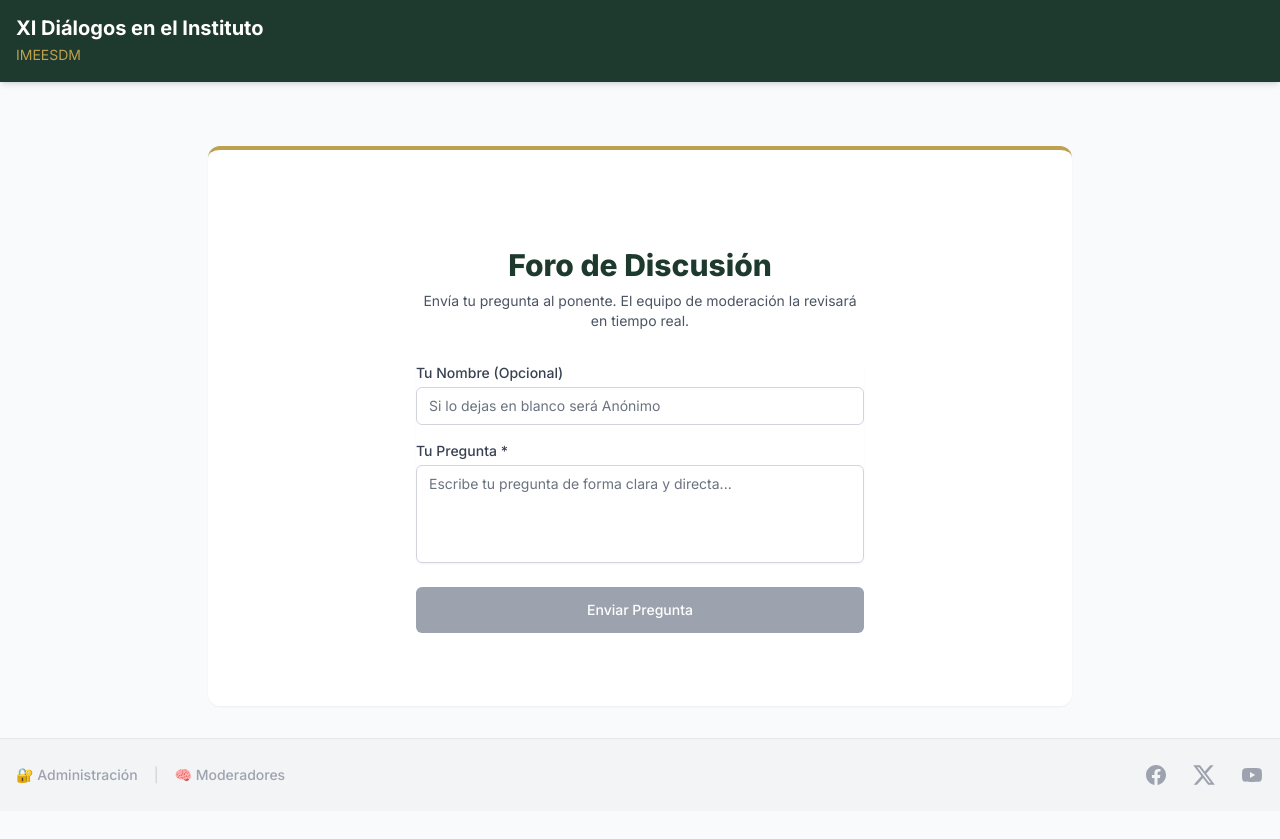
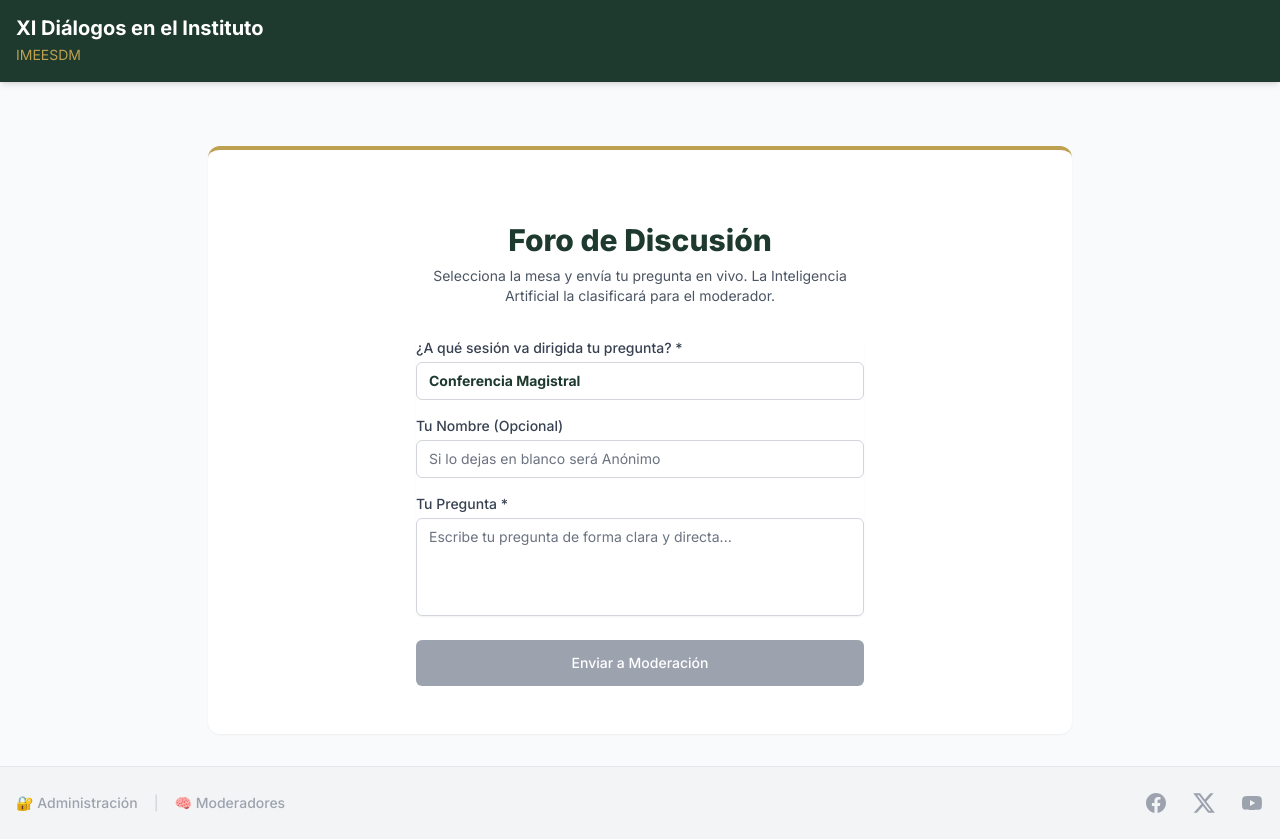
Before and after one commit to maramire2001/Dialogos-IMEESDM, a Next.js app: page /preguntas in a window 1280 px wide. Before the commit the page ends 811 px from the top, so only its background shows below. Built offline with nearby package versions, Linux system fonts and the light colour scheme; no server answers.

Commit message:
feat: Integrar hub de PDF y CVs en vivo

```diff
--- a/src/app/moderador/page.tsx
+++ b/src/app/moderador/page.tsx
@@ -64,10 +64,15 @@ export default function ModeradorDashboard() {
     }
   };
 
+  const [activeTab, setActiveTab] = useState<"asistentes" | "archivos">("asistentes");
+  // Esta línea la ignoramos porque estamos en el Dashboard de moderador
+  const [filtroSesion, setFiltroSesion] = useState("Conferencia Magistral");
+
+  const preguntasFiltradas = preguntas.filter(q => q.sesion === filtroSesion);
+
   const analizarConIA = async () => {
-    // Only analyze pending or unanalyzed questions if we wanted to filter, but let's just analyze everything for the demo event.
-    if (preguntas.length === 0) {
-      alert("No hay preguntas para analizar");
+    if (preguntasFiltradas.length === 0) {
+      alert("No hay preguntas en esta sesión para analizar");
       return;
     }
 
@@ -77,7 +82,7 @@ export default function ModeradorDashboard() {
       const response = await fetch("/api/moderar", {
         method: "POST",
         headers: { "Content-Type": "application/json" },
-        body: JSON.stringify({ questions: preguntas })
+        body: JSON.stringify({ questions: preguntasFiltradas })
       });
 
       const data = await response.json();
@@ -97,7 +102,7 @@ export default function ModeradorDashboard() {
 
   const markAsRead = async (id: string) => {
     const { error } = await supabase.from("preguntas").update({
-      estado: "leída" // We could also append the moderator's name to the DB if we wanted advanced auditing.
+      estado: "leída"
     }).eq("id", id);
     if (!error) {
       setPreguntas(prev => prev.map(p => p.id === id ? { ...p, estado: "leída" } : p));
@@ -161,20 +166,30 @@ export default function ModeradorDashboard() {
           </p>
         </div>
 
-        <div className="flex gap-3">
+        <div className="flex gap-3 items-center">
+          <select
+            value={filtroSesion}
+            onChange={(e) => setFiltroSesion(e.target.value)}
+            className="border-2 border-indigo-200 rounded-md px-3 py-2 text-indigo-800 font-bold bg-indigo-50"
+          >
+            <option value="Conferencia Magistral">Viendo: Conferencia Magistral</option>
+            <option value="Mesa 1">Viendo: Mesa 1</option>
+            <option value="Mesa 2">Viendo: Mesa 2</option>
+          </select>
+
           <div className="bg-gray-100 text-gray-700 px-4 py-2 rounded-md flex flex-col items-center justify-center">
-            <span className="text-xs uppercase font-bold">Total</span>
-            <span className="text-xl font-black">{preguntas.length}</span>
+            <span className="text-xs uppercase font-bold">Inbox ({filtroSesion})</span>
+            <span className="text-xl font-black">{preguntasFiltradas.length}</span>
           </div>
           <button
             onClick={analizarConIA}
-            disabled={analyzing || preguntas.length === 0}
+            disabled={analyzing || preguntasFiltradas.length === 0}
             className="px-4 py-2 bg-gradient-to-r from-purple-600 to-indigo-600 text-white font-bold rounded-md hover:shadow-lg transition-all flex flex-col items-center justify-center disabled:opacity-50"
           >
              <span className="font-bold flex items-center gap-1">
-               {analyzing ? "🧠 Procesando..." : "🧠 Agrupar con IA (Groq)"}
+               {analyzing ? "🧠 Procesando..." : "🧠 Agrupar Sesión Actual"}
              </span>
-             <span className="text-[10px] opacity-80 uppercase">Filtrar preguntas</span>
+             <span className="text-[10px] opacity-80 uppercase">Solo para {filtroSesion}</span>
           </button>
         </div>
       </div>
@@ -183,7 +198,7 @@ export default function ModeradorDashboard() {
         <div className="bg-gradient-to-br from-indigo-50 to-purple-50 rounded-xl shadow-sm p-6 border border-indigo-100 animate-in slide-in-from-top-4">
           <div className="flex items-center justify-between mb-4 border-b border-indigo-100 pb-2">
             <h3 className="text-lg font-black text-indigo-900 flex items-center gap-2">
-              🧠 Síntesis de Inteligencia Artificial (Llama 3)
+              🧠 Síntesis de Inteligencia Artificial ({filtroSesion})
             </h3>
             <span className="text-xs font-medium bg-red-100 text-red-700 px-2 py-1 rounded-full">
               {aiAnalysis.descartadas} preguntas descartadas
@@ -207,14 +222,14 @@ export default function ModeradorDashboard() {
       )}
 
       <div className="bg-white rounded-xl shadow-sm overflow-hidden border border-gray-200">
-        <div className="p-4 bg-gray-50 border-b border-gray-200">
-          <h3 className="font-bold text-gray-700 uppercase text-xs">Bandeja de Entrada en tiempo real</h3>
+        <div className="p-4 bg-gray-50 border-b border-gray-200 flex justify-between items-center">
+          <h3 className="font-bold text-gray-700 uppercase text-xs">Bandeja de Entrada: {filtroSesion}</h3>
         </div>
         <ul className="divide-y divide-gray-100 max-h-[600px] overflow-y-auto">
-          {preguntas.length === 0 ? (
-            <li className="p-8 text-center text-gray-400">Aún no hay preguntas. Comparte el código QR.</li>
+          {preguntasFiltradas.length === 0 ? (
+            <li className="p-8 text-center text-gray-400">Aún no hay preguntas para esta sesión.</li>
           ) : (
-            preguntas.map((q) => (
+            preguntasFiltradas.map((q) => (
               <li key={q.id} className={`p-4 transition-colors ${q.estado === 'leída' ? 'bg-gray-50 opacity-60' : 'hover:bg-gray-50'}`}>
                 <div className="flex justify-between items-start gap-4">
                   <div className="flex-1">
--- a/src/app/preguntas/page.tsx
+++ b/src/app/preguntas/page.tsx
@@ -6,6 +6,7 @@ import { supabase } from "@/lib/supabase";
 export default function PreguntasPage() {
   const [autor, setAutor] = useState("");
   const [pregunta, setPregunta] = useState("");
+  const [sesion, setSesion] = useState("Conferencia Magistral");
   const [enviado, setEnviado] = useState(false);
   const [loading, setLoading] = useState(false);
 
@@ -18,14 +19,15 @@ export default function PreguntasPage() {
     const { error } = await supabase.from("preguntas").insert([
       {
         autor: autor.trim() ? autor.trim() : "Anónimo",
-        pregunta: pregunta.trim()
+        pregunta: pregunta.trim(),
+        sesion: sesion
       }
     ]);
 
     setLoading(false);
 
     if (error) {
-      alert("Hubo un error al enviar tu pregunta. Por favor intenta de nuevo.");
+      alert("Hubo un error al enviar tu pregunta. Asegúrate de haber actualizado la base de datos.");
       console.error(error);
     } else {
       setEnviado(true);
@@ -40,7 +42,7 @@ export default function PreguntasPage() {
         <div className="text-center">
           <h2 className="mt-6 text-3xl font-extrabold text-imeesdm-dark">Foro de Discusión</h2>
           <p className="mt-2 text-sm text-gray-600">
-            Envía tu pregunta al ponente. El equipo de moderación la revisará en tiempo real.
+            Selecciona la mesa y envía tu pregunta en vivo. La Inteligencia Artificial la clasificará para el moderador.
           </p>
         </div>
 
@@ -63,6 +65,24 @@ export default function PreguntasPage() {
 
         <form className="mt-8 space-y-6" onSubmit={handleSubmit}>
           <div className="rounded-md shadow-sm space-y-4">
+            <div>
+              <label htmlFor="sesion" className="block text-sm font-medium text-gray-700 mb-1">
+                ¿A qué sesión va dirigida tu pregunta? *
+              </label>
+              <select
+                id="sesion"
+                name="sesion"
+                required
+                className="appearance-none rounded-md relative block w-full px-3 py-2 border border-gray-300 bg-white text-gray-900 focus:outline-none focus:ring-imeesdm-gold focus:border-imeesdm-gold sm:text-sm font-bold text-imeesdm-dark"
+                value={sesion}
+                onChange={(e) => setSesion(e.target.value)}
+              >
+                <option value="Conferencia Magistral">Conferencia Magistral</option>
+                <option value="Mesa 1">Mesa 1</option>
+                <option value="Mesa 2">Mesa 2</option>
+              </select>
+            </div>
+
             <div>
               <label htmlFor="autor" className="block text-sm font-medium text-gray-700 mb-1">
                 Tu Nombre (Opcional)
@@ -101,7 +121,7 @@ export default function PreguntasPage() {
               disabled={loading || !pregunta.trim()}
               className="group relative w-full flex justify-center py-3 px-4 border border-transparent text-sm font-medium rounded-md text-white bg-imeesdm-dark hover:bg-black focus:outline-none focus:ring-2 focus:ring-offset-2 focus:ring-imeesdm-dark disabled:bg-gray-400 transition-colors"
             >
-              {loading ? "Enviando..." : "Enviar Pregunta"}
+              {loading ? "Enviando..." : "Enviar a Moderación"}
             </button>
           </div>
         </form>
```
Also changed, not shown: 1 other file (tests, documents, lock files or other folders).
